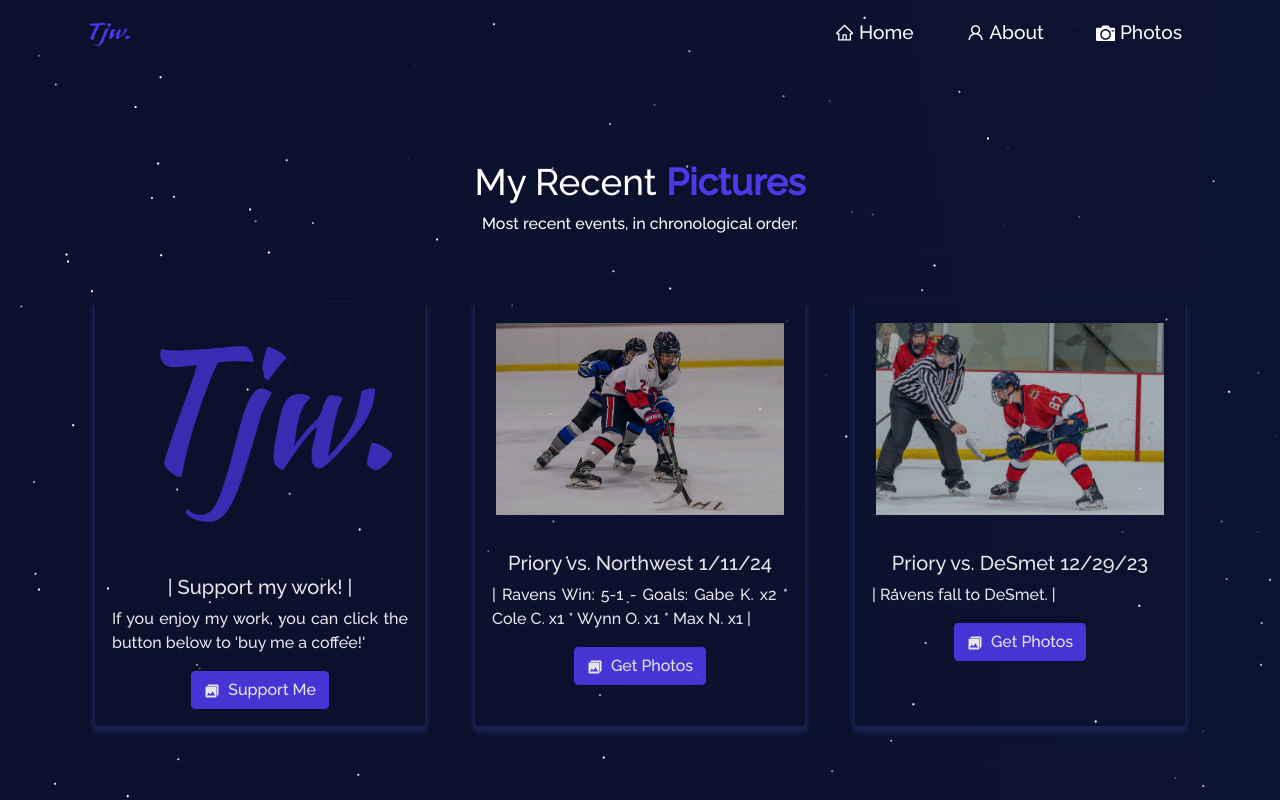
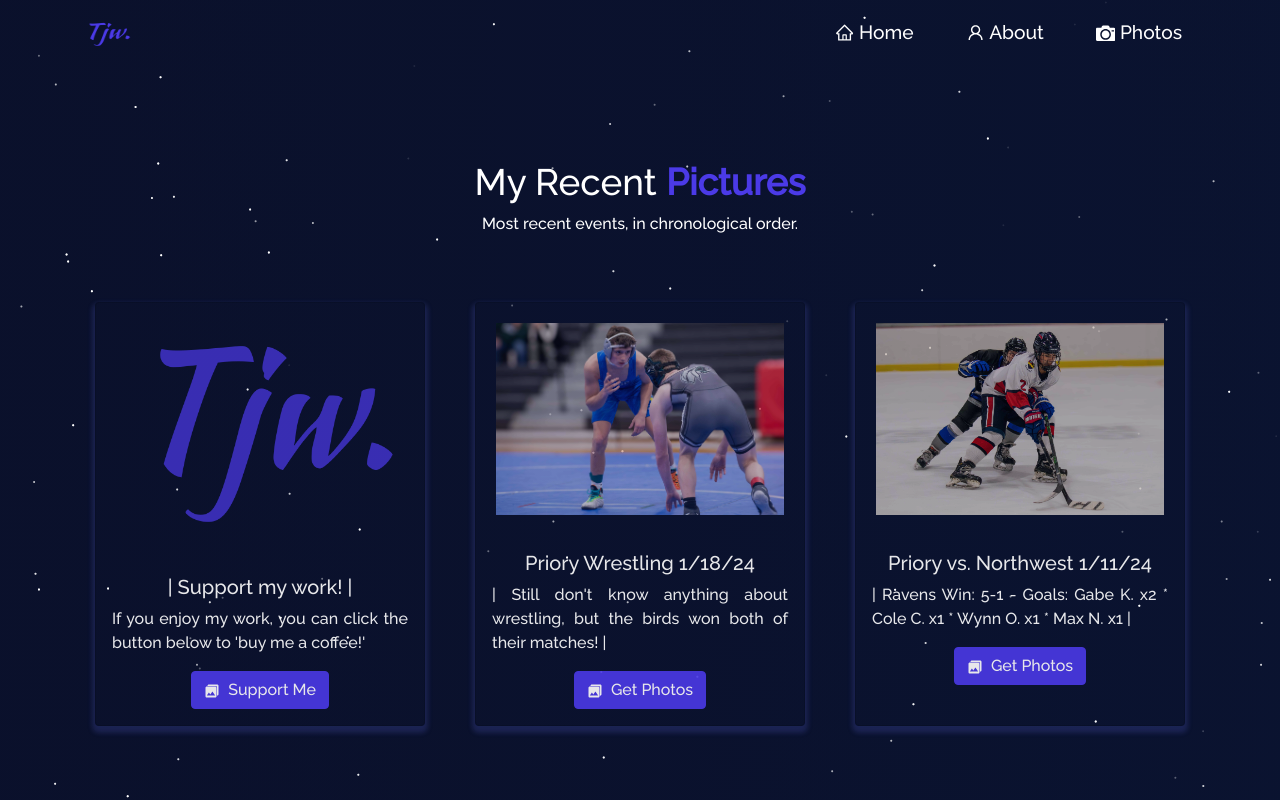
Before and after one commit to itstylerrr/website, a React (Create React App) app: page /photos in a window 1280 px wide. Shown: the top 800 px of the page. Built offline with nearby package versions, Linux system fonts and the light colour scheme.

Commit message:
new game

```diff
--- a/src/components/Projects/Projects.js
+++ b/src/components/Projects/Projects.js
@@ -43,6 +43,7 @@ import prioryvsummit from "../../Assets/Photos/122623.jpg";
 import prioryvsumner from "../../Assets/Photos/122823.jpg";
 import prioryvsdesmet from "../../Assets/Photos/122923.jpg";
 import prioryvnorthwest1 from "../../Assets/Photos/11124.jpg";
+import priorywrestling1 from "../../Assets/Photos/11824.jpg";
 
 function Projects() {
   return (
@@ -63,6 +64,15 @@ function Projects() {
               title="| Support my work! |"
               description="If you enjoy my work, you can click the button below to 'buy me a coffee!'"
               ghLink="https://www.buymeacoffee.com/tjwit"
+            />
+          </Col>
+          <Col md={4} className="project-card">
+            <ProjectCard
+              imgPath={priorywrestling1}
+              isBlog={false}
+              title="Priory Wrestling 1/18/24"
+              description="| Still don't know anything about wrestling, but the birds won both of their matches! |"
+              ghLink="https://photos.app.goo.gl/tj2xJGipscsvUkU67"
             />
           </Col>
           <Col md={4} className="project-card">
```
Also changed, not shown: src/Assets/Photos/11824.jpg (added).
